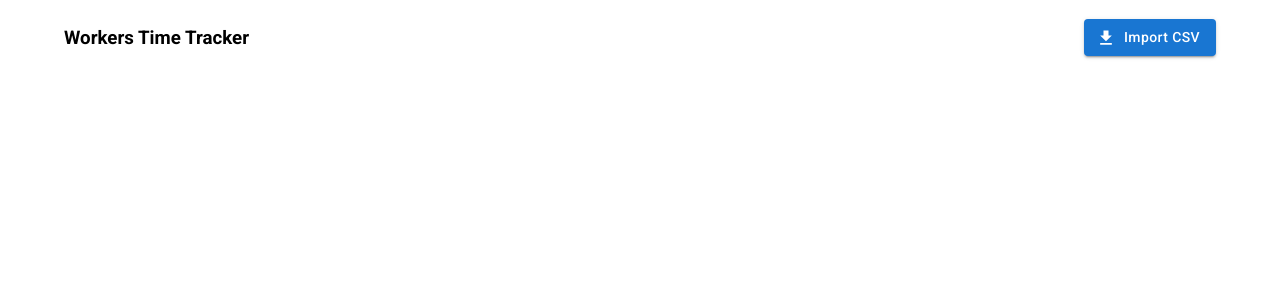
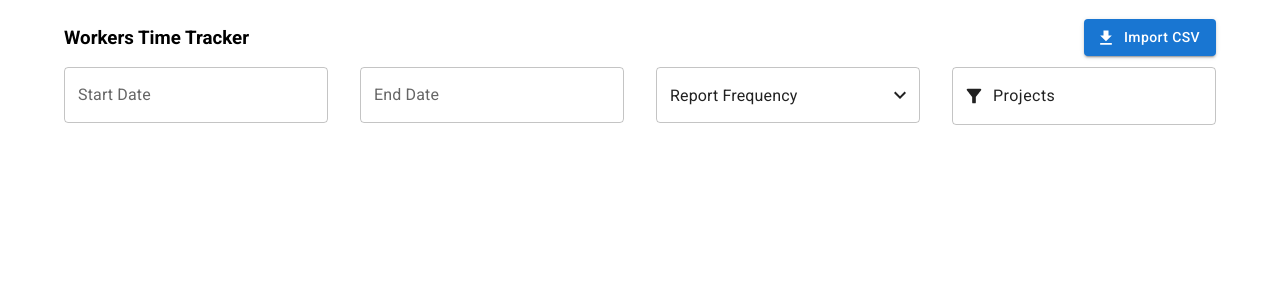
Before and after one commit to suzanpaudel/workers-time-tracker, a React (Vite) app: page / in a window 1280 px wide. Shown: the top 300 px of the page. Built offline with nearby package versions, Linux system fonts and the light colour scheme.

Commit message:
work on the filter component

```diff
--- a/src/App.jsx
+++ b/src/App.jsx
@@ -6,47 +6,42 @@ import { LocalizationProvider } from "@mui/x-date-pickers/LocalizationProvider";
 
 import Header from "./components/Header";
 
-// import csvData from "./assets/TrackedTime.csv";
+import csvFile from "./assets/TrackedTime.csv";
+import FilterComponent from "./components/FilterComponent";
 
 const App = () => {
-  // const [csvData, setCsvData] = useState([]);
+  const [csvData, setCsvData] = useState([]);
+  const [projects, setProjects] = useState([]);
 
-  // useEffect(() => {
-  //   Papa.parse("../src/assets/TrackedTime.csv", {
-  //     header: true,
-  //     skipEmptyLines: true,
-  //     complete: (result) => {
-  //       console.log(result.data)
-  //     },
-  //     error: (error) => {
-  //       console.error("Error parsing CSV:", error.message);
-  //     },
-  //   });
-  // }, []);
-
-  useEffect(() => {
-    Papa.parse("../src/assets/TrackedTime.csv", {
+  const importCSV = () => {
+    Papa.parse(csvFile, {
       download: true,
       header: true,
       skipEmptyLines: true,
-      complete: (data) => {
-        console.log(data.data);
-        // setRows(data.data);
+      complete: (result) => {
+        const parsedData = result.data;
+        parsedData.forEach((item) => {
+          if (!uniqueProjectKeys.includes(item.project)) {
+            if (item.project !== "") {
+              uniqueProjectKeys.push(item.project);
+            }
+          }
+        });
+
+        setProjects(uniqueProjectKeys);
+        setCsvData(result.data);
       },
       error: (error) => {
         console.error("Error parsing CSV:", error.message);
       },
     });
-  }, []);
-
-  const importCSV = () => {
-    console.log("importCSV");
   };
 
   return (
     <LocalizationProvider dateAdapter={AdapterDayjs}>
       <Container>
         <Header clickImport={importCSV} />
+        <FilterComponent />
       </Container>
     </LocalizationProvider>
   );
--- /dev/null
+++ b/src/components/FilterComponent/index.jsx
@@ -0,0 +1,76 @@
+import React, { useState } from "react";
+import Box from "@mui/material/Box";
+import Grid from "@mui/material/Grid";
+import { DatePicker } from "@mui/x-date-pickers";
+import Chip from "@mui/material/Chip";
+import Stack from "@mui/material/Stack";
+
+import FrequencySelect from "../FrequencySelect";
+import ProjectSelect from "../ProjectSelect";
+
+const FilterComponent = () => {
+  const [startDate, setStartDate] = useState();
+  const [endDate, setEndDate] = useState();
+  const [selectedProjects, setSelectedProjects] = useState([]);
+
+  console.log(selectedProjects);
+
+  const handleRemoveProject = (item) => {
+    const filteredProjects = selectedProjects.filter(
+      (project) => project != item
+    );
+    setSelectedProjects(filteredProjects);
+  };
+
+  return (
+    <Box
+      sx={{
+        width: "100%",
+      }}
+    >
+      <Grid container spacing={4}>
+        <Grid item xs={6} sm={4} md={3}>
+          <DatePicker
+            label="Start Date"
+            value={startDate}
+            onChange={(newValue) => setStartDate(newValue)}
+            sx={{ minWidth: "100%" }}
+          />
+        </Grid>
+        <Grid item xs={6} sm={4} md={3}>
+          <DatePicker
+            label="End Date"
+            value={endDate}
+            onChange={(newValue) => setEndDate(newValue)}
+            sx={{ minWidth: "100%" }}
+          />
+        </Grid>
+        <Grid item xs={6} sm={4} md={3}>
+          <FrequencySelect />
+        </Grid>
+        <Grid item xs={6} sm={4} md={3}>
+          <ProjectSelect
+            selectedOptions={selectedProjects}
+            setSelectedOptions={setSelectedProjects}
+          />
+        </Grid>
+        <Grid item xs={12}>
+          <Stack direction="row" spacing={1}>
+            {selectedProjects.map((project) => (
+              <Chip
+                key={project}
+                label={project}
+                onDelete={() => handleRemoveProject(project)}
+                sx={{
+                    borderRadius: 'none'
+                }}
+              />
+            ))}
+          </Stack>
+        </Grid>
+      </Grid>
+    </Box>
+  );
+};
+
+export default FilterComponent;
--- /dev/null
+++ b/src/components/FrequencySelect/index.jsx
@@ -0,0 +1,66 @@
+import React, { useState } from "react";
+import Select from "@mui/material/Select";
+import MenuItem from "@mui/material/MenuItem";
+import FormControl from "@mui/material/FormControl";
+import KeyboardArrowUpIcon from "@mui/icons-material/KeyboardArrowUp";
+import KeyboardArrowDownIcon from "@mui/icons-material/KeyboardArrowDown";
+
+const frequencies = ["Weekly", "Bi-weekly", "Monthly", "Bi-Monthly"];
+
+const FrequencySelect = () => {
+  const [frequency, setFrequency] = useState("");
+  const [isOpen, setIsOpen] = useState(false);
+
+  const handleFrequencyChange = (event) => {
+    setFrequency(event.target.value);
+  };
+
+  const handleMenuOpen = () => {
+    setIsOpen(true);
+  };
+
+  const handleMenuClose = () => {
+    setIsOpen(false);
+  };
+
+  return (
+    <FormControl sx={{ minWidth: "100%" }}>
+      <Select
+        value={frequency}
+        onChange={handleFrequencyChange}
+        onOpen={handleMenuOpen}
+        onClose={handleMenuClose}
+        displayEmpty
+        IconComponent={() =>
+          isOpen ? (
+            <KeyboardArrowUpIcon sx={{ marginRight: "0.5rem" }} />
+          ) : (
+            <KeyboardArrowDownIcon sx={{ marginRight: "0.5rem" }} />
+          )
+        }
+        MenuProps={{
+          anchorOrigin: {
+            vertical: "bottom",
+            horizontal: "left",
+          },
+          transformOrigin: {
+            vertical: "top",
+            horizontal: "left",
+          },
+          getContentAnchorEl: null,
+        }}
+      >
+        <MenuItem disabled value="">
+          Report Frequency
+        </MenuItem>
+        {frequencies.map((item) => (
+          <MenuItem key={item} value={item}>
+            {item}
+          </MenuItem>
+        ))}
+      </Select>
+    </FormControl>
+  );
+};
+
+export default FrequencySelect;
--- /dev/null
+++ b/src/components/ProjectSelect/index.jsx
@@ -0,0 +1,56 @@
+import React, { useState } from "react";
+import { Button, Menu, MenuItem } from "@mui/material";
+import FilterAltIcon from "@mui/icons-material/FilterAlt";
+
+const ProjectSelect = ({ selectedOptions, setSelectedOptions }) => {
+  const frequencies = ["Daily", "Weekly", "Monthly"]; // Your list of frequencies
+  const [anchorEl, setAnchorEl] = useState(null);
+
+  const handleClick = (event) => {
+    setAnchorEl(event.currentTarget);
+  };
+
+  const handleClose = () => {
+    setAnchorEl(null);
+  };
+
+  const handleOptionClick = (option) => () => {
+    if (!selectedOptions.includes(option)) {
+      setSelectedOptions([...selectedOptions, option]);
+    }
+    setAnchorEl(null);
+  };
+
+  return (
+    <div>
+      <Button
+        onClick={handleClick}
+        variant="outlined"
+        disableRipple
+        size="large"
+        sx={{
+          width: "100%",
+          textTransform: "none",
+          fontSize: "1rem",
+          padding: "14px",
+          color: "rgba(0, 0, 0, 0.87)",
+          borderColor: "rgba(0, 0, 0, 0.23)",
+          fontWeight: 400,
+          justifyContent: "start",
+        }}
+        startIcon={<FilterAltIcon />}
+      >
+        Projects {selectedOptions.length ? `(${selectedOptions.length})` : null}
+      </Button>
+      <Menu anchorEl={anchorEl} open={Boolean(anchorEl)} onClose={handleClose}>
+        {frequencies.map((option) => (
+          <MenuItem key={option} onClick={handleOptionClick(option)}>
+            {option}
+          </MenuItem>
+        ))}
+      </Menu>
+    </div>
+  );
+};
+
+export default ProjectSelect;
```
